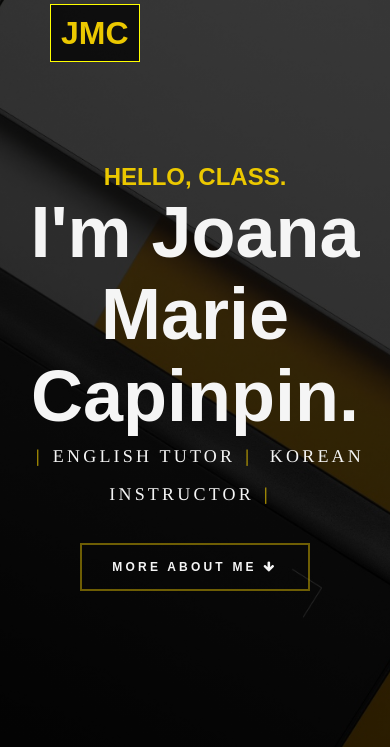
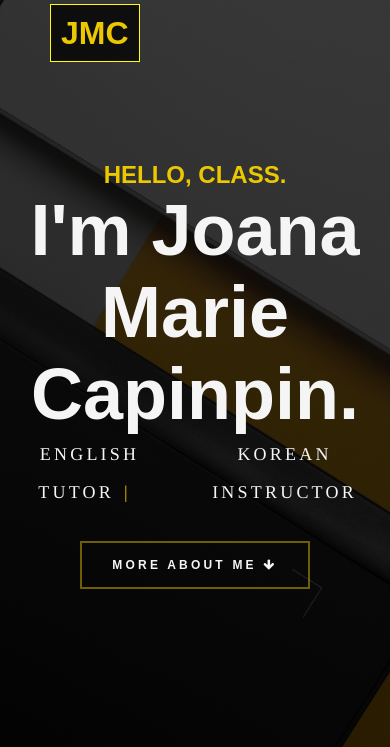
Before and after one commit to dnicosia10/Jmarie.github.io, a plain HTML site: page index.html in a window 390 px wide. Shown: the top 747 px of the page. Drawn offline with Linux system fonts and the light colour scheme.

Commit message:
change in responsiveness

```diff
--- a/style.css
+++ b/style.css
@@ -7,15 +7,22 @@ body{
     flex-basis: auto;
 }
 header, section, div{
+    /* border: 1px gray solid; */
     height: 100vh;
     display: flex;
 }
+@media screen {
+
+}
 header{
-    background:linear-gradient( rgba(0, 0, 0, 0.774), rgba(0, 0, 0, 0.836) ), url("image/bg-2.jpeg");
+    background:linear-gradient( rgba(0, 0, 0, 0.774), rgba(0, 0, 0, 0.836) ), url("image/bg-2.jpeg") no-repeat center bottom;
+    box-sizing: inherit;
     background-attachment: fixed;
     background-repeat: no-repeat;
-    background-size: cover;
-    height: 100vh;
+    background-size:cover;
+    position: relative;
+    flex-basis: 100% 100%;
+    min-height: 720px;
     background-position: center;
     flex-direction: column;
     color: whitesmoke;
@@ -50,7 +57,7 @@ header{
     align-content: center;
     font-size: 12px;
     justify-content: center;
-    flex-basis: auto;
+
 }
 .nav-extra{
     flex: 1.2;
@@ -68,19 +75,36 @@ header{
     font-size: 2em;
     color: rgb(235, 200, 0);
 }
-.intro p{
+.intro p span{
     font-family: Times;
     font-size: 1.5em;
     letter-spacing: .2rem;
     line-height: 2.4rem;
+    flex-wrap: wrap;
 }
+
+.intro p{
+    display: flex;
+    flex-direction: row;
+}
+
 header .intro h1, h5, p{
     flex-basis: auto;
     text-align: center;
     padding: 0px;
     margin: 0px;
 }
-.intro p span:first-child::before,span::after{
+@media(min-width:800px){
+    .intro p span:first-child::before,span::after{
+    padding: 10px;
+    margin: 0;
+    content: "|";
+    color: rgb(235, 200, 0);
+    /* gagana sya hanggat di pa bumababa sa min width */
+}
+
+}
+.intro p span:first-child::after{
 
     padding: 10px;
     margin: 0;
@@ -94,6 +118,7 @@ header .intro h1, h5, p{
     padding: 15px 30px;
     margin-top: 30px;
     letter-spacing: 0.2rem;
+    cursor: pointer;
 
 }
 .intro a:hover{
```
